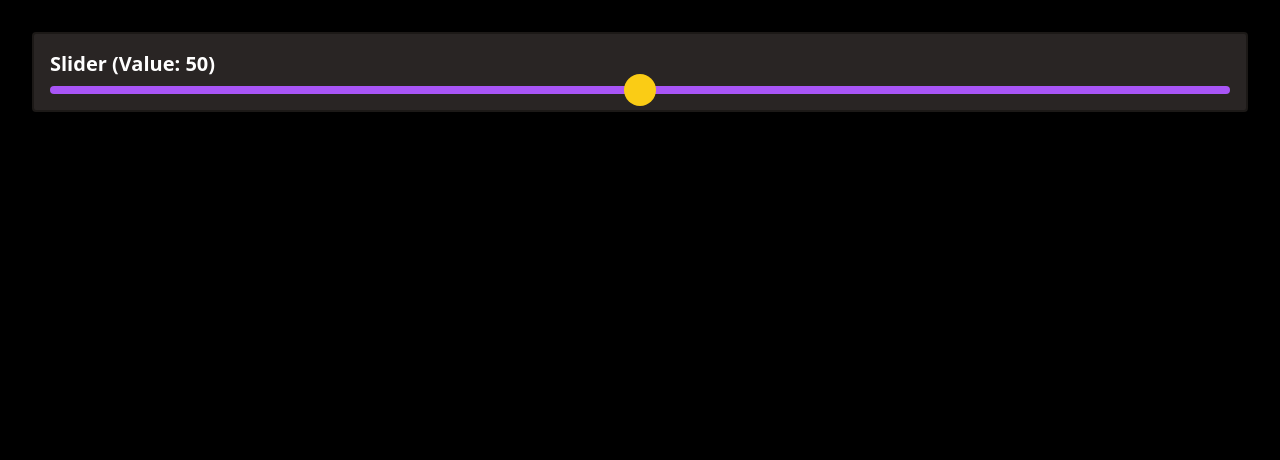
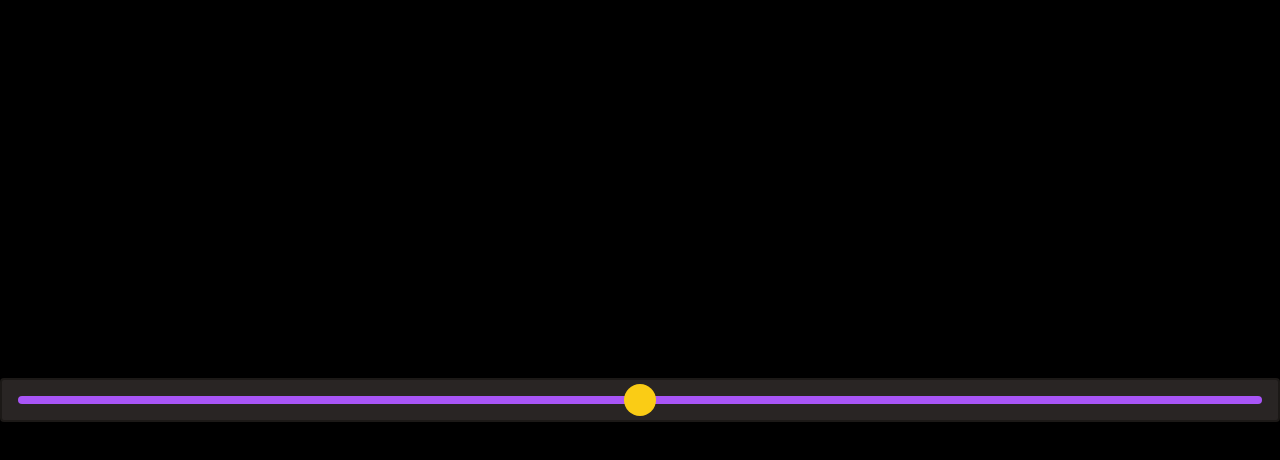
Before and after one commit to Nielson19/mymusicpage, a React app in the folder frontend/: page / in a window 1280 px wide. Shown: the top 460 px of the page. Built offline with nearby package versions, Linux system fonts and the light colour scheme; the HTML template or start-up script is replaced by a standard one.

Commit message:
added toggle base & adjusted slider

```diff
--- a/frontend/src/App.tsx
+++ b/frontend/src/App.tsx
@@ -2,13 +2,14 @@ import Slider from "./components/Slider";
 
 function App() {
   return (
-    <div className="p-8 bg-black text-white min-h-screen">
+    <div className="content-center bg-black h-screen">
       <Slider
         min={0}
         max={100}
         defaultValue={50}
+        onChange={(value) => console.log('Slider value:', value)}
       />
-    </div>
+      </div>
 
 
 
--- a/frontend/src/components/Slider.tsx
+++ b/frontend/src/components/Slider.tsx
@@ -52,7 +52,6 @@ const Slider = ({ min, max, defaultValue, step = 1, onChange }: SliderProps) =>
 
   return (
     <div className="p-4 border-2 border-stone-900 bg-stone-800 rounded">
-      <p className="text-xl font-bold mb-2">Slider (Value: {value})</p>
       <div
         ref={trackRef}
         onMouseDown={handleMouseDown}
```
Also changed, not shown: frontend/src/components/Toggle.tsx (added).
